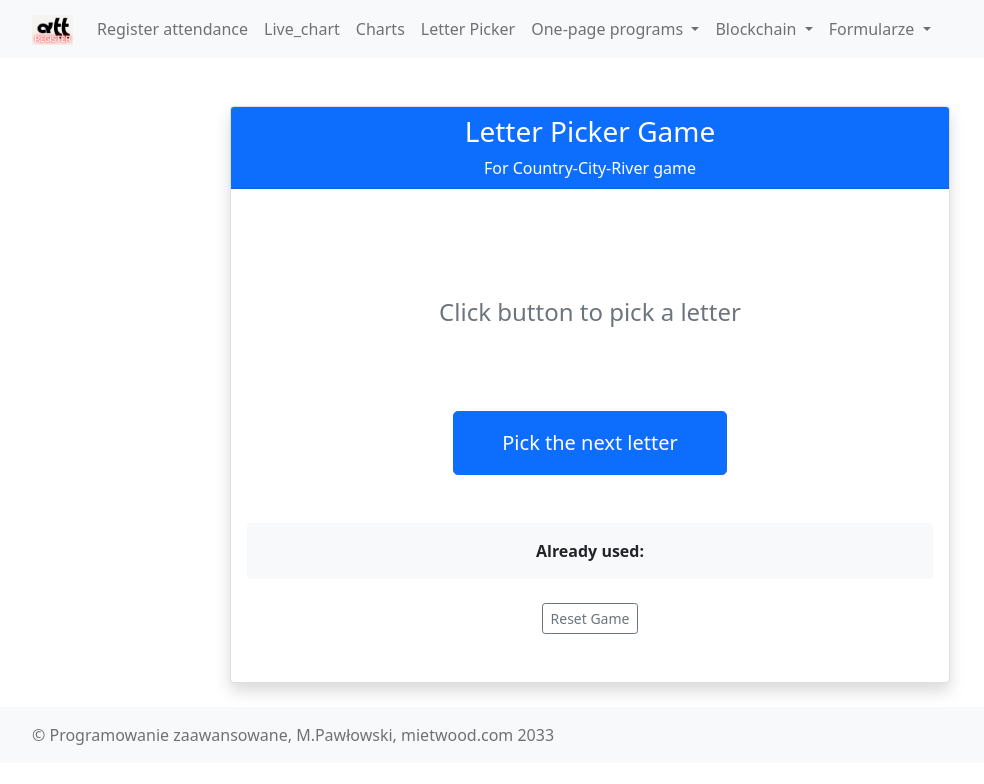
After one commit to miet37/character-generator-for-playing, a Flask app: page /letter_picker in a window 1280 px wide. The commit adds this page. Shown: the top 784 px of the page, without its empty margins (50-1034 px from the left). Run offline with Flask 3, Linux system fonts and the light colour scheme; some libraries are stand-ins or nearby versions.

Commit message:
Add letter picker blueprint for family game
Co-authored-by: miet37 <53107758+miet37@users.noreply.github.com>

```diff
--- a/app.py
+++ b/app.py
@@ -20,7 +20,7 @@ ITEM_LIMIT = 5
 
 from flask import Flask, render_template, request, redirect, url_for, flash
 from flask import stream_with_context, Response, jsonify
-from flask_bootstrap import Bootstrap5
+from flask_bootstrap import Bootstrap
 from datetime import datetime
 
 # pip install Flask-SQLAlchemy
@@ -58,7 +58,7 @@ app.config['SQLALCHEMY_TRACK_MODIFICATIONS'] = False
 
 ALLOWED_EXTENSIONS = {'txt', 'pdf', 'png', 'jpg', 'jpeg', 'gif', 'csv'}
 
-bootstrap = Bootstrap5(app)
+bootstrap = Bootstrap(app)
 
 # initialize db with app --
 db.init_app(app)
@@ -91,6 +91,10 @@ app.register_blueprint(recipe_bp)
 # ------------------------------------------
 from recipe_bp2 import recipe_bp2
 app.register_blueprint(recipe_bp2)
+
+# ------------------------------------------
+from letter_picker import letter_picker_bp
+app.register_blueprint(letter_picker_bp)
 
 
 
--- /dev/null
+++ b/letter_picker.py
@@ -0,0 +1,65 @@
+import random
+from flask import Blueprint, render_template, session, jsonify
+
+letter_picker_bp = Blueprint('letter_picker', __name__)
+
+@letter_picker_bp.route('/letter_picker')
+def letter_picker():
+    """Main page for letter picker game"""
+    # Initialize session variables if not present
+    if 'used_letters' not in session:
+        session['used_letters'] = []
+    if 'current_letter' not in session:
+        session['current_letter'] = ''
+
+    return render_template('letter_picker.html',
+                         current_letter=session['current_letter'],
+                         used_letters=', '.join(session['used_letters']))
+
+@letter_picker_bp.route('/pick_letter')
+def pick_letter():
+    """API endpoint to pick a random letter"""
+    # Initialize session if needed
+    if 'used_letters' not in session:
+        session['used_letters'] = []
+
+    # Get all letters A-Z
+    all_letters = list('ABCDEFGHIJKLMNOPQRSTUVWXYZ')
+
+    # Filter out already used letters
+    available_letters = [letter for letter in all_letters if letter not in session['used_letters']]
+
+    # If no letters available, reset the game
+    if not available_letters:
+        session['used_letters'] = []
+        available_letters = all_letters
+
+    # Pick a random letter
+    new_letter = random.choice(available_letters)
+
+    # Move current letter to used letters if it exists
+    if 'current_letter' in session and session['current_letter']:
+        if session['current_letter'] not in session['used_letters']:
+            session['used_letters'].append(session['current_letter'])
+
+    # Set new current letter
+    session['current_letter'] = new_letter
+    session.modified = True
+
+    return jsonify({
+        'letter': new_letter,
+        'used_letters': ', '.join(session['used_letters'])
+    })
+
+@letter_picker_bp.route('/reset_game')
+def reset_game():
+    """Reset the game state"""
+    session['used_letters'] = []
+    session['current_letter'] = ''
+    session.modified = True
+
+    return jsonify({
+        'status': 'reset',
+        'letter': '',
+        'used_letters': ''
+    })
--- a/templates/base_menu.html
+++ b/templates/base_menu.html
@@ -6,7 +6,7 @@
         <meta name="viewport" content="width=device-width, initial-scale=1, shrink-to-fit=no">
 
         {% block styles %}
-            {{ bootstrap.load_css() }}
+            <link rel="stylesheet" href="{{ url_for('static', filename='css/bootstrap.min.css') }}">
             <link rel="stylesheet" href="{{ url_for('static', filename='custom_style.css') }}">
         {% endblock %}
 
@@ -50,6 +50,12 @@
                   </a>
                 </li>
 
+                <li class="nav-item">
+                  <a class="nav-link" href="/letter_picker">
+                    Letter Picker
+                  </a>
+                </li>
+
                 <li class="nav-item dropdown">
                   <a class="nav-link dropdown-toggle" href="#" id="navbarDropdownCharts"
                      role="button" data-bs-toggle="dropdown" aria-expanded="false">
@@ -59,6 +65,7 @@
                     <li><a class="dropdown-item" href="/recipe">Recipe register js</a></li>
                     <li><a class="dropdown-item" href="/recipe2">Recipe register html</a></li>
                     <li><a class="dropdown-item" href="/form3">Attendance register</a></li>
+                    <li><a class="dropdown-item" href="/letter_picker">Letter Picker Game</a></li>
 
                   </ul>
                 </li>
@@ -114,7 +121,7 @@
         </footer>
 
         {% block scripts %}
-          {{ bootstrap.load_js() }}
+          <script src="{{ url_for('static', filename='js/bootstrap.bundle.min.js') }}"></script>
         {% endblock %}
 
     </body>
--- /dev/null
+++ b/templates/letter_picker.html
@@ -0,0 +1,100 @@
+{% extends "base_menu.html" %}
+
+{% block title %}Letter Picker{% endblock %}
+
+{% block content %}
+<div class="container mt-5">
+    <div class="row justify-content-center">
+        <div class="col-md-8">
+            <div class="card shadow">
+                <div class="card-header bg-primary text-white text-center">
+                    <h3>Letter Picker Game</h3>
+                    <p class="mb-0">For Country-City-River game</p>
+                </div>
+                <div class="card-body text-center py-5">
+                    <!-- Display Area for Current Letter -->
+                    <div id="letterDisplay" class="mb-4" style="min-height: 150px; display: flex; align-items: center; justify-content: center;">
+                        {% if current_letter %}
+                            <span class="display-1 fw-bold text-primary" style="font-size: 8rem;">{{ current_letter }}</span>
+                        {% else %}
+                            <span class="text-muted fs-4">Click button to pick a letter</span>
+                        {% endif %}
+                    </div>
+
+                    <!-- Pick Letter Button -->
+                    <button id="pickButton" class="btn btn-primary btn-lg px-5 py-3 mb-4" onclick="pickLetter()">
+                        Pick the next letter
+                    </button>
+
+                    <!-- Already Used Letters Display -->
+                    <div class="mt-4 p-3 bg-light rounded">
+                        <strong>Already used: </strong>
+                        <span id="usedLetters" class="text-secondary">{{ used_letters }}</span>
+                    </div>
+
+                    <!-- Reset Button (smaller, less prominent) -->
+                    <div class="mt-4">
+                        <button class="btn btn-outline-secondary btn-sm" onclick="resetGame()">
+                            Reset Game
+                        </button>
+                    </div>
+                </div>
+            </div>
+        </div>
+    </div>
+</div>
+
+<script>
+function pickLetter() {
+    // Disable button during request
+    const button = document.getElementById('pickButton');
+    button.disabled = true;
+
+    fetch('/pick_letter')
+        .then(response => response.json())
+        .then(data => {
+            // Update the letter display with animation
+            const letterDisplay = document.getElementById('letterDisplay');
+            letterDisplay.innerHTML = `<span class="display-1 fw-bold text-primary" style="font-size: 8rem; animation: fadeIn 0.5s;">${data.letter}</span>`;
+
+            // Update used letters
+            document.getElementById('usedLetters').textContent = data.used_letters;
+
+            // Re-enable button
+            button.disabled = false;
+        })
+        .catch(error => {
+            console.error('Error:', error);
+            button.disabled = false;
+        });
+}
+
+function resetGame() {
+    if (confirm('Are you sure you want to reset the game?')) {
+        fetch('/reset_game')
+            .then(response => response.json())
+            .then(data => {
+                // Clear display
+                const letterDisplay = document.getElementById('letterDisplay');
+                letterDisplay.innerHTML = '<span class="text-muted fs-4">Click button to pick a letter</span>';
+
+                // Clear used letters
+                document.getElementById('usedLetters').textContent = '';
+            })
+            .catch(error => {
+                console.error('Error:', error);
+            });
+    }
+}
+
+// Add CSS animation
+const style = document.createElement('style');
+style.textContent = `
+    @keyframes fadeIn {
+        from { opacity: 0; transform: scale(0.8); }
+        to { opacity: 1; transform: scale(1); }
+    }
+`;
+document.head.appendChild(style);
+</script>
+{% endblock %}
```
Also changed, not shown: blockchain_basic.py (added, +7 -0 lines), blockchain_fgindex.py (added, +7 -0 lines), data_browser2.py (added, +7 -0 lines), db_browser.py (added, +7 -0 lines), model.py (added, +19 -0 lines), recipe_bp.py (added, +7 -0 lines), recipe_bp2.py (added, +7 -0 lines), 1 other file.
